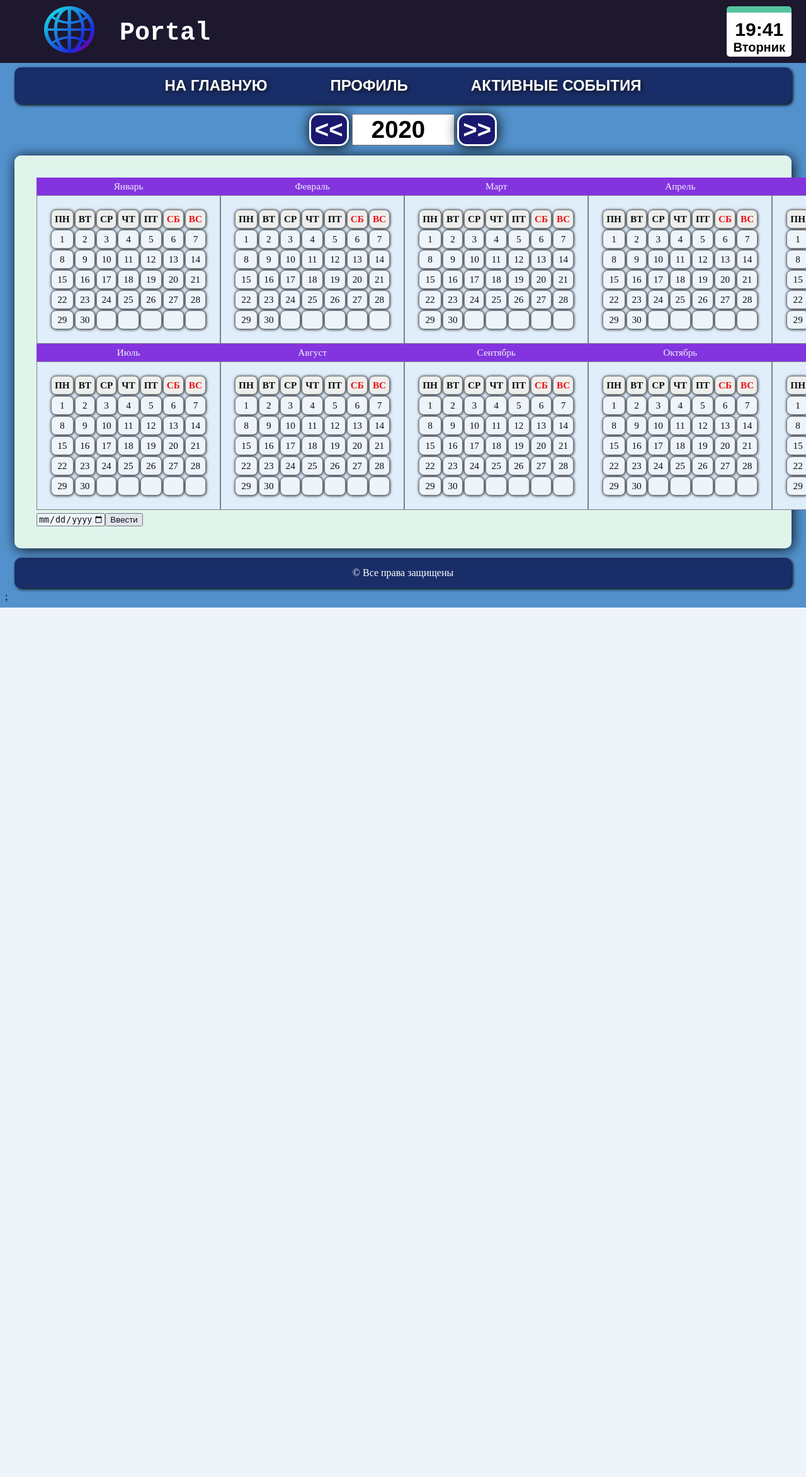
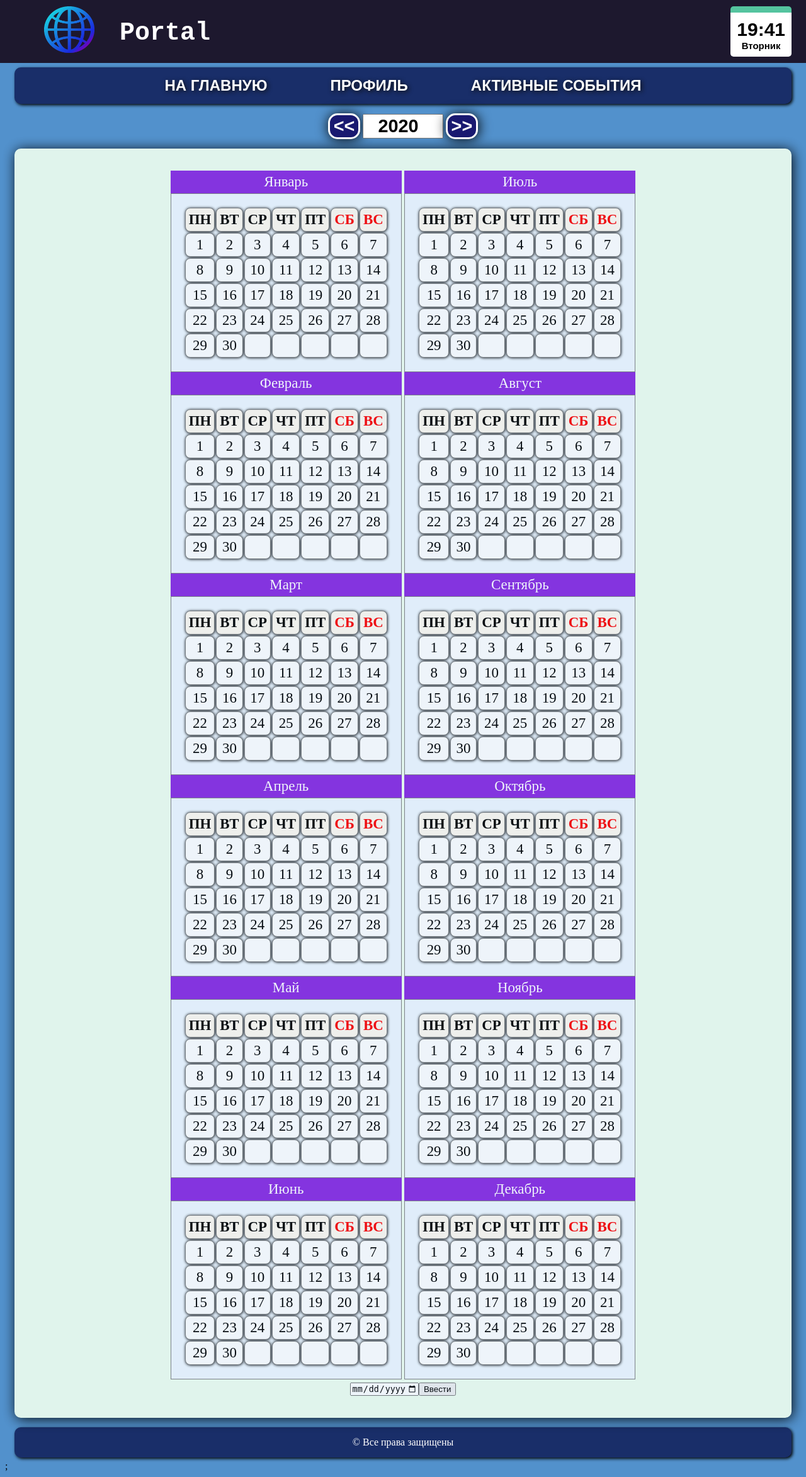
Before and after one commit to PhpGuys/phpProject, a PHP site: page /calendar.php in a window 1280 px wide; the page is wider, and only the part inside the window is pictured. Shown: that part at 63% size. Before the commit the page ends 965 px from the top of that part, so only its background shows below. Run offline with PHP 8.4, Linux system fonts and the light colour scheme.

Commit message:
Update calendar.php

```diff
--- a/calendar.php
+++ b/calendar.php
@@ -19,9 +19,7 @@ color:white;
 list-style-type: none;
 margin: 15px;
 padding: 15px;
-
-
-display:flex;
+display: flex;
 
 justify-content:center;
 border-radius:10px;
@@ -77,6 +75,7 @@ background-color: #F0FFF0;
 
 .six_month{
    display:flex;
+   justify-content: center;
 }
 
 caption{
@@ -176,7 +175,41 @@ text-align: center;
 border: solid 3px white;
 box-shadow: 1px 1px 20px #000000;
     border-radius: 15px;
+    outline: none;
 }
+
+
+@media only screen and (max-width: 1830px) {
+   .calendar, .Form_Data{
+      justify-content: center;
+      text-align: center;
+   }
+ .six_month{
+    display: inline-table;
+   font-size: 150%;
+
+
+ }
+#Data{
+    font-size: 90%;
+    }
+    #dayOfWeek{
+     font-size: 50%;
+   }
+}
+
+@media only screen and (max-width: 950px){
+a{
+   font-size: 120%;
+}
+ul{
+   display:grid;
+   text-align: center;
+   justify-content: center;
+}
+}
+
+
 
 
 </style>
```
